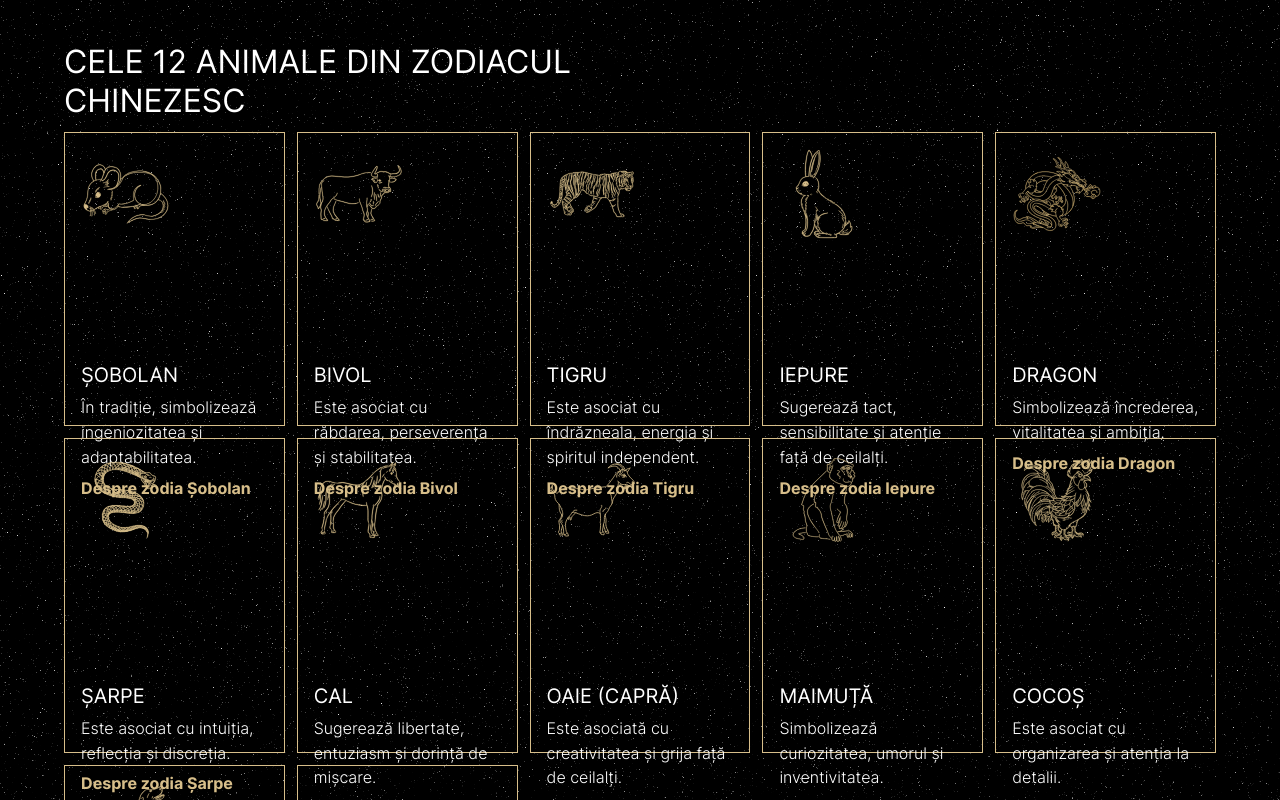
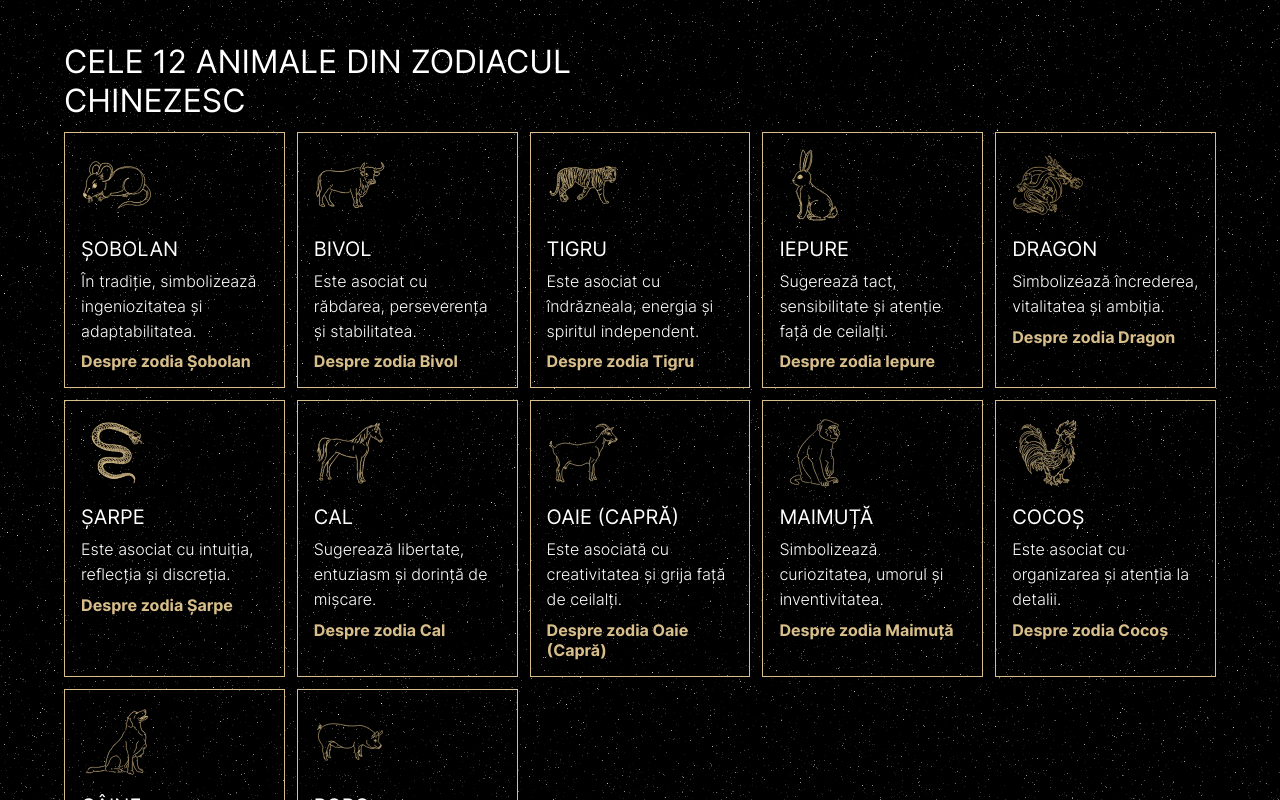
Before and after one commit to CROmartin/horoscope-fe, a Next.js app: page /horoscop-chinezesc in a window 1280 px wide. Shown: the part 880-1680 px from the top of the page. Built offline with nearby package versions, Linux system fonts and the light colour scheme; no server answers.

Commit message:
Keep the Chinese animal card icons inside their boxes so the text stays on the card.
Co-authored-by: Cursor <cursoragent@cursor.com>

```diff
--- a/src/components/chineseZodiac/ChineseZodiacHub.tsx
+++ b/src/components/chineseZodiac/ChineseZodiacHub.tsx
@@ -489,15 +489,17 @@ const Cards = styled.div`
 
 const Card = styled(Link)`
   width: 100%;
+  min-width: 0;
   box-sizing: border-box;
   display: flex;
   flex-direction: column;
-  align-items: flex-start;
+  align-items: stretch;
   gap: 8px;
   padding: 16px;
   border: 1px solid #d7be8a;
   color: #ffffff;
   text-decoration: none;
+  overflow: hidden;
 
   &:visited {
     color: #ffffff;
@@ -508,8 +510,46 @@ const Card = styled(Link)`
     outline-offset: 3px;
   }
 
+  h3,
+  p,
+  strong {
+    width: 100%;
+    max-width: 100%;
+  }
+
   strong {
     color: #d7be8a;
+  }
+`;
+
+const CardIcon = styled.span<IconWrapperProps>`
+  width: 72px;
+  height: 72px;
+  display: flex;
+  flex: 0 0 auto;
+  overflow: hidden;
+
+  .dragon path {
+    stroke-width: 0.2px;
+  }
+
+  path {
+    stroke-width: 0.2px;
+  }
+
+  .boldSvg path {
+    stroke-width: 0.6px;
+  }
+
+  svg {
+    width: 72px;
+    height: 72px;
+    max-width: 100%;
+    path {
+      ${(props) => props.$fill && `fill: #d7be8a;`}
+      ${(props) => props.$stroke && `stroke: #d7be8a;`}
+      stroke: #d7be8a;
+    }
   }
 `;
 
@@ -555,9 +595,9 @@ function SignIcon({ slug }: { slug: string }) {
   const Icon = ICONS[slug];
   if (!Icon || !sign) return null;
   return (
-    <IconWrapper aria-hidden="true" $fill={sign.fill} $stroke={sign.stroke}>
+    <CardIcon aria-hidden="true" $fill={sign.fill} $stroke={sign.stroke}>
       <Icon className={sign.iconClass} />
-    </IconWrapper>
+    </CardIcon>
   );
 }
 
```
